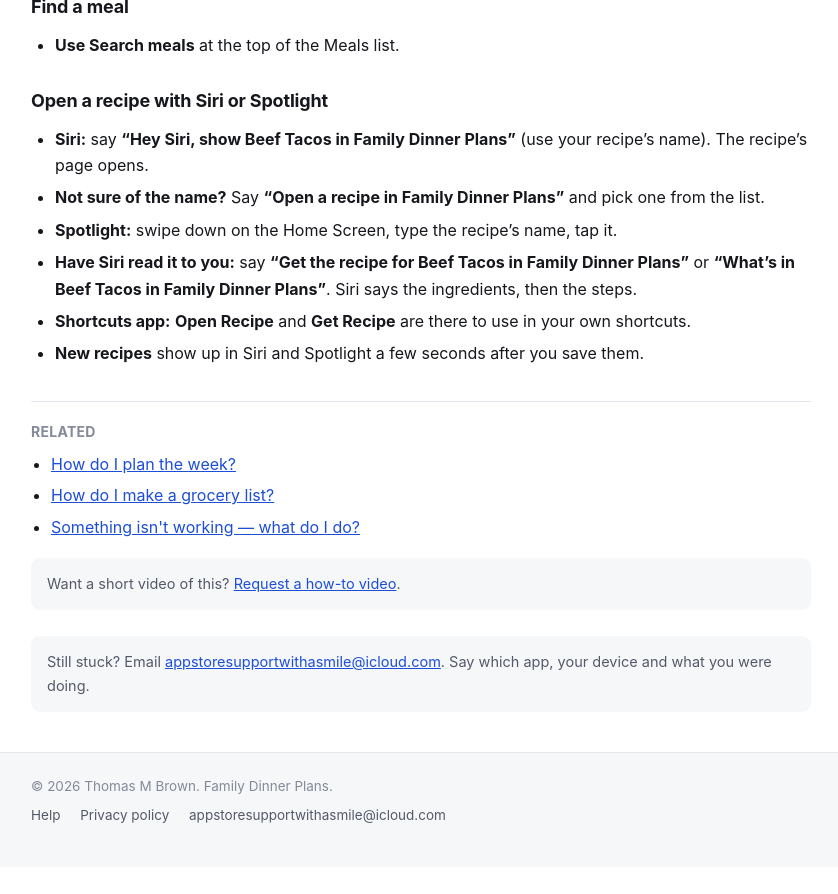
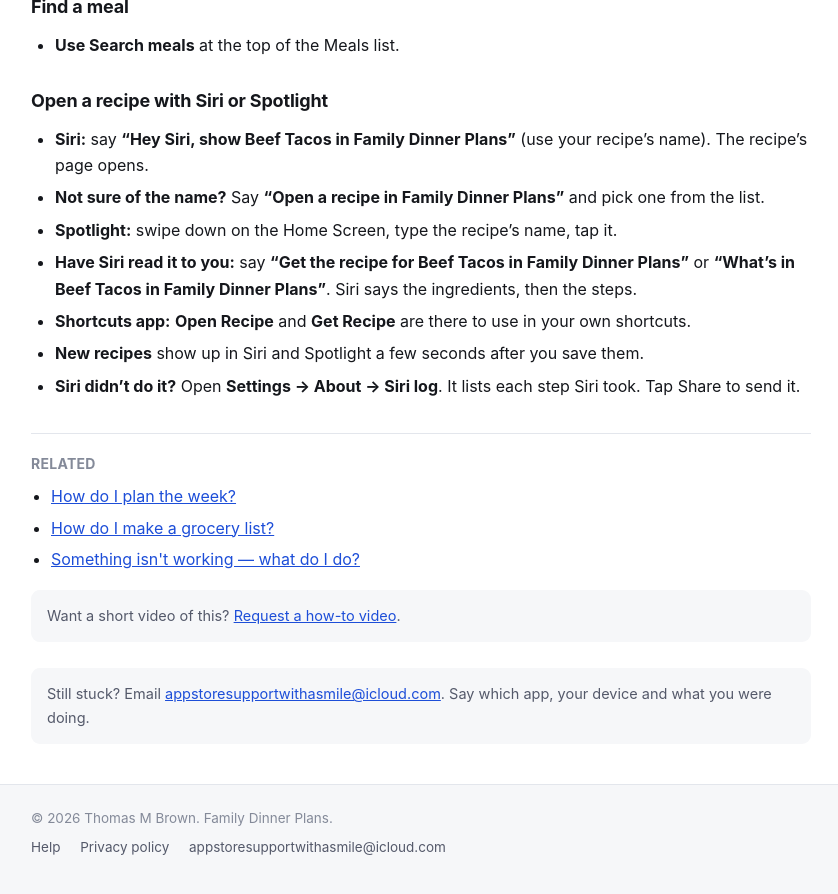
Before and after one commit to mytombrown/team-assist-help, a Jekyll site: the page built from _guides/familydinnerplans/add-meals.md, in a window 1280 px wide and 900 px high, scrolled down 1266 px. Shown: the top 894 px of the window, without its empty margins (219-1057 px from the left). Built offline with Jekyll 4.4.1, drawn with Linux system fonts in a browser that asks for light colours; before the commit the page ends 2133 px from its top, so only the background shows below that.

Commit message:
Build 9: Family Dinner Plans — Siri log in Settings (FDP-1772)
Co-Authored-By: Claude Opus 5.5 <noreply@anthropic.com>

```diff
--- a/_guides/familydinnerplans/add-meals.md
+++ b/_guides/familydinnerplans/add-meals.md
@@ -57,3 +57,4 @@ related:
 - **Have Siri read it to you:** say **"Get the recipe for Beef Tacos in Family Dinner Plans"** or **"What's in Beef Tacos in Family Dinner Plans"**. Siri says the ingredients, then the steps.
 - **Shortcuts app:** **Open Recipe** and **Get Recipe** are there to use in your own shortcuts.
 - **New recipes** show up in Siri and Spotlight a few seconds after you save them.
+- **Siri didn't do it?** Open **Settings → About → Siri log**. It lists each step Siri took. Tap Share to send it.
```
